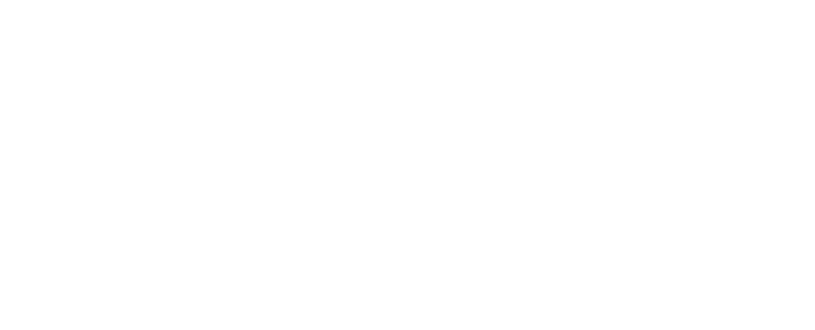
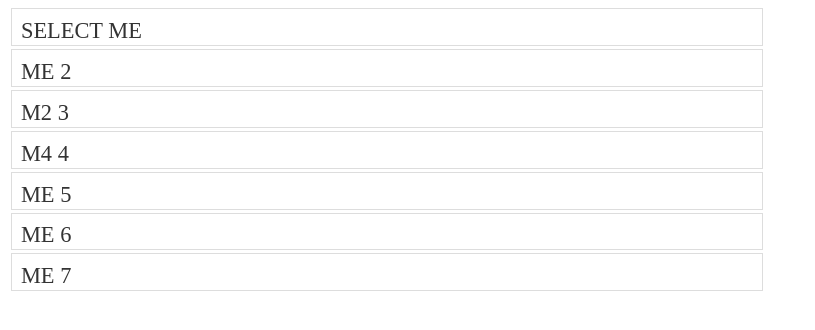
Before and after one commit to AndyHernandez12/fontsandjquery, a plain HTML site: page fonts-and-jquery.html in a window 1280 px wide. Shown: the whole page, without its empty margins (0-815 px from the left). Drawn offline with nearby package versions, Linux system fonts and the light colour scheme.

Commit message:
ADDED 2nd UI

```diff
--- a/fonts-and-jquery.html
+++ b/fonts-and-jquery.html
@@ -1,10 +1,39 @@
 <!doctype html>
 <html>
 <head>
-<meta charset="utf-8">
-<title>fonts and jquery</title>
+	   <meta charset="utf-8">
+  <meta name="viewport" content="width=device-width, initial-scale=1">
+  <title>jQuery UI Selectable</title>
+  <link rel="stylesheet" href="//code.jquery.com/ui/1.12.1/themes/base/jquery-ui.css">
+  <link rel="stylesheet" href="/resources/demos/style.css">
+
+  <style>
+  #feedback { font-size: 1.4em; }
+  #selectable .ui-selecting { background: #FECA40; }
+  #selectable .ui-selected { background: #F39814; color: white; }
+  #selectable { list-style-type: none; margin: 0; padding: 0; width: 60%; }
+  #selectable li { margin: 3px; padding: 0.4em; font-size: 1.4em; height: 18px; }
+  </style>
+  <script src="https://code.jquery.com/jquery-1.12.4.js"></script>
+  <script src="https://code.jquery.com/ui/1.12.1/jquery-ui.js"></script>
+  <script>
+  $( function() {
+    $( "#selectable" ).selectable();
+  } );
+  </script>
 </head>
+<body>
 
-<body>
+<ol id="selectable">
+  <li class="ui-widget-content">SELECT ME</li>
+  <li class="ui-widget-content">ME 2</li>
+  <li class="ui-widget-content">M2 3</li>
+  <li class="ui-widget-content">M4 4</li>
+  <li class="ui-widget-content">ME 5</li>
+  <li class="ui-widget-content">ME 6</li>
+  <li class="ui-widget-content">ME 7</li>
+</ol>
+
+
 </body>
 </html>
```
Also changed, not shown: index.html (+1 -1 lines).
